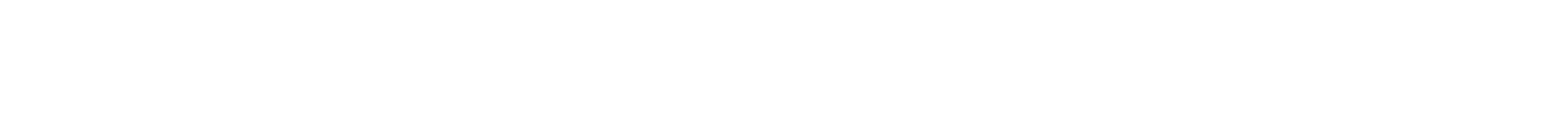
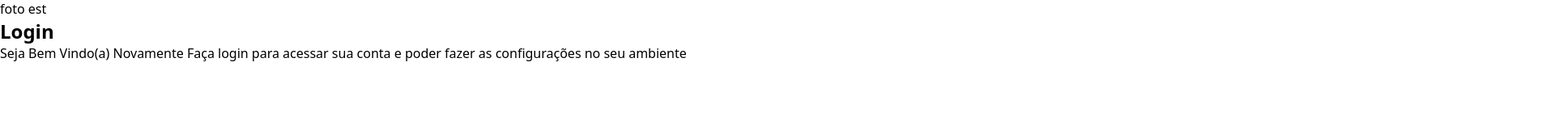
Before and after one commit to joeduardo10/Projeto-login, a plain HTML site: page index.html in a window 1280 px wide. Shown: the top 160 px of the page at 81% size, 1920 px wide, since content can reach past the window. Drawn offline with Linux system fonts and the light colour scheme.

Commit message:
Update style.css

```diff
--- a/estilos/style.css
+++ b/estilos/style.css
@@ -1,9 +1,8 @@
 @charset "UTF-8";
-/* Paleta de cores
-Verde: #49a09d
-lilas: #5f2c82
-*/
+
 *{
-    margin: 1000px;
+    margin: 0px;
     padding: 0px;
+    font-family: system-ui, -apple-system, BlinkMacSystemFont, 'Segoe UI', Roboto, Oxygen, Ubuntu, Cantarell, 'Open Sans', 'Helvetica Neue', sans-serif;
+    box-sizing: border-box;
 }
```
